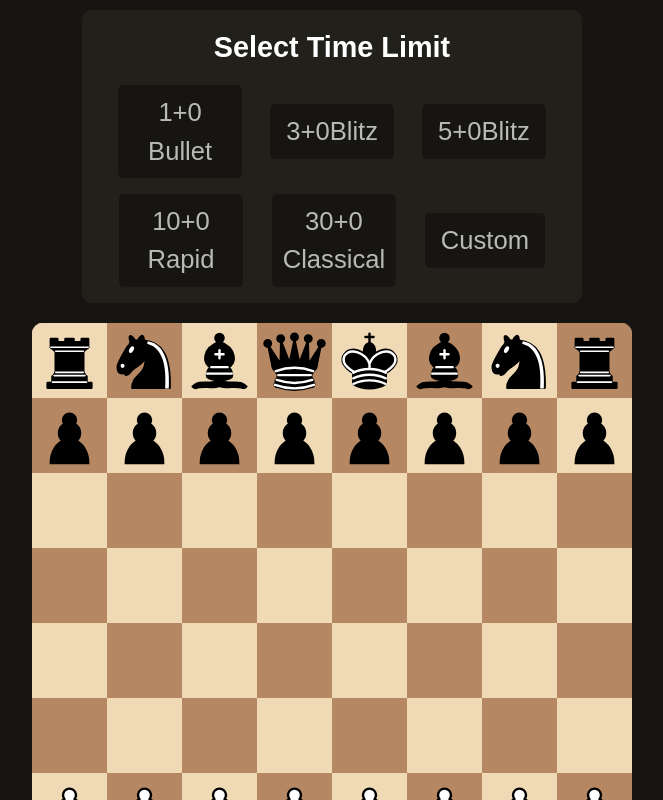
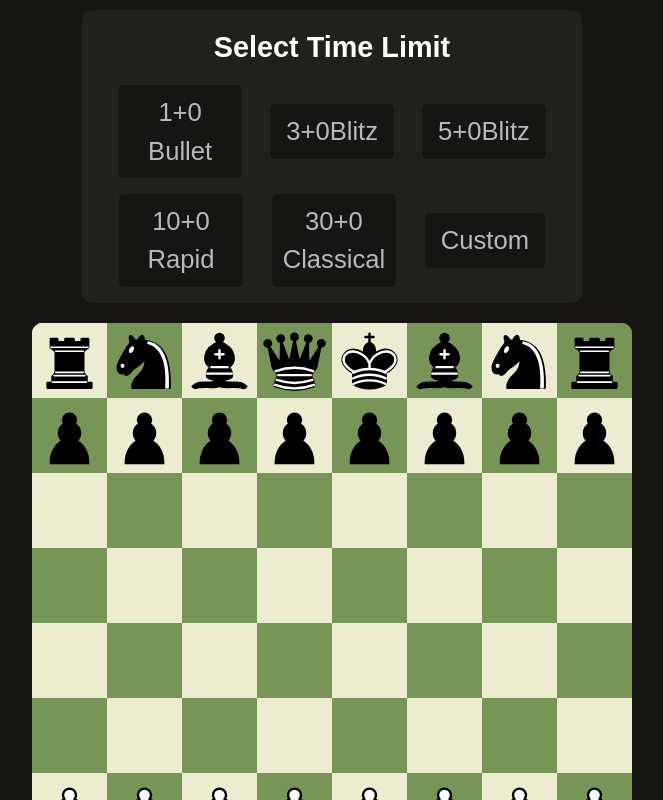
Before and after one commit to codeveryday-exe/chess, a React (Vite) app: page / in a window 1280 px wide. Shown: the whole page, without its empty margins (308-971 px from the left). Built offline with nearby package versions, Linux system fonts and the light colour scheme.

Commit message:
style: square background color

```diff
--- a/src/components/Square.module.css
+++ b/src/components/Square.module.css
@@ -19,13 +19,13 @@
 }
 
 .white {
-  background-color: #f0d9b5;
-  border: 1px solid #f0d9b5;
+  background-color: #ebecd0;
+  border: 1px solid #ebecd0;
 }
 
 .black {
-  background-color: #b58863;
-  border: 1px solid #b58863;
+  background-color: #779556;
+  border: 1px solid #779556;
 }
 
 .check {
```
